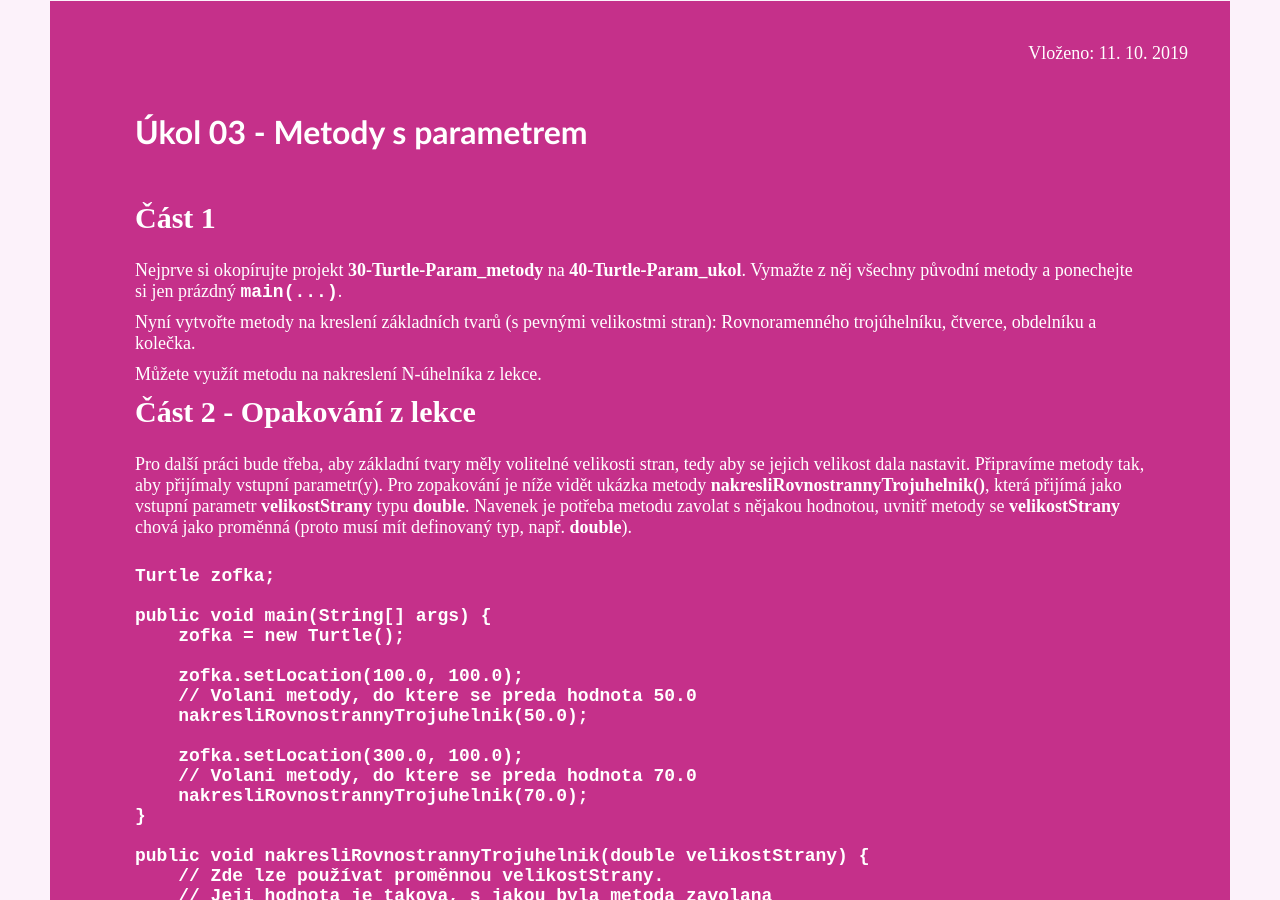
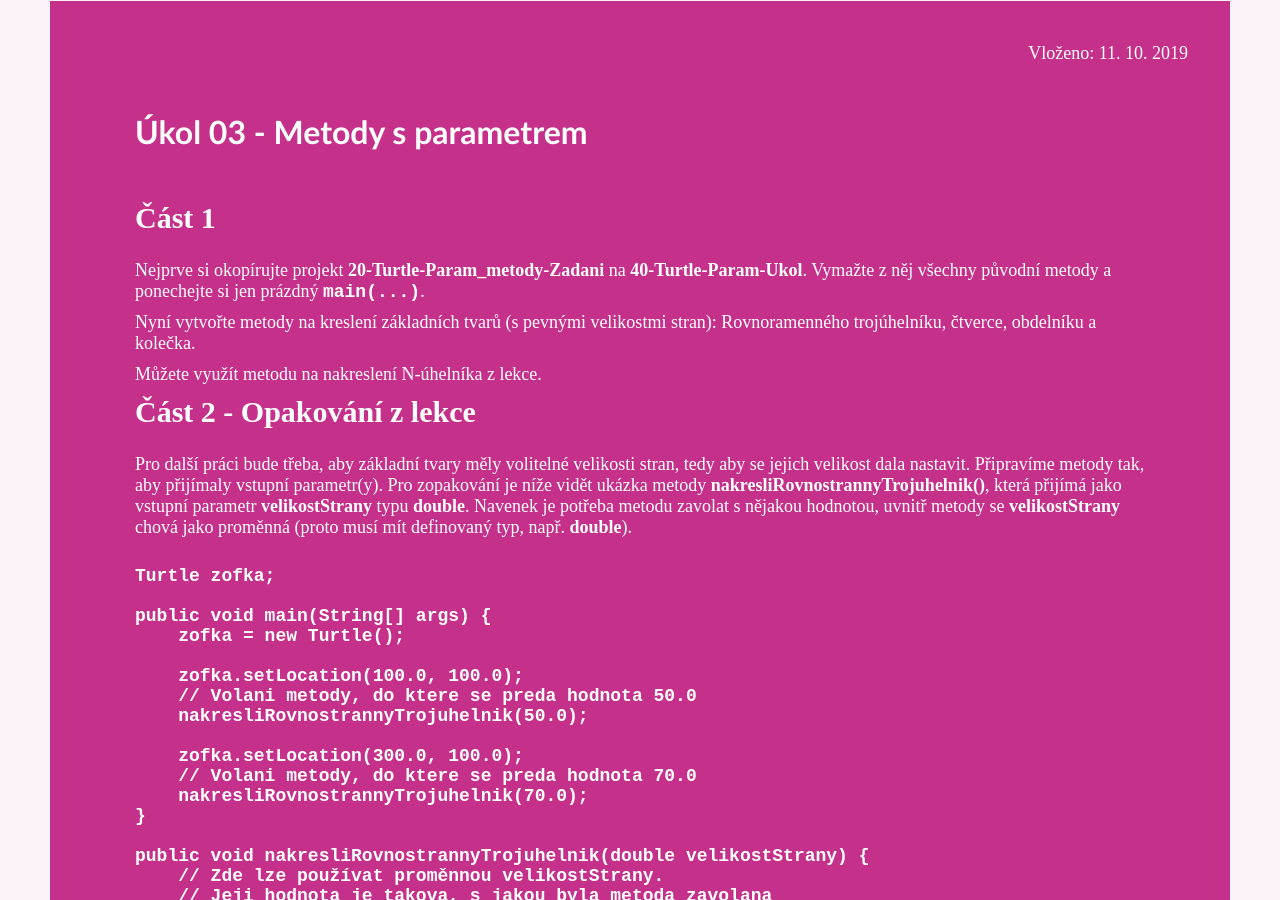
Before and after one commit to czechitas/java-web, a Jekyll site: the page built from docs/2019-podzim/java1/_posts/2019-10-11-lekce03-ukol.md, in a window 1280 px wide and 900 px high, scrolled down 393 px. Built offline with Jekyll 4.4.1, drawn with Linux system fonts in a browser that asks for light colours.

Commit message:
Fixed homework 03

```diff
--- a/docs/2019-podzim/java1/_posts/2019-10-11-lekce03-ukol.md
+++ b/docs/2019-podzim/java1/_posts/2019-10-11-lekce03-ukol.md
@@ -3,7 +3,7 @@
 
 ### Část 1
 
-Nejprve si okopírujte projekt **30-Turtle-Param_metody** na **40-Turtle-Param_ukol**.
+Nejprve si okopírujte projekt **20-Turtle-Param_metody-Zadani** na **40-Turtle-Param-Ukol**.
 Vymažte z něj všechny původní metody a ponechejte si jen prázdný `main(...)`.
 
 Nyní vytvořte metody na kreslení základních tvarů (s pevnými velikostmi stran):
```
